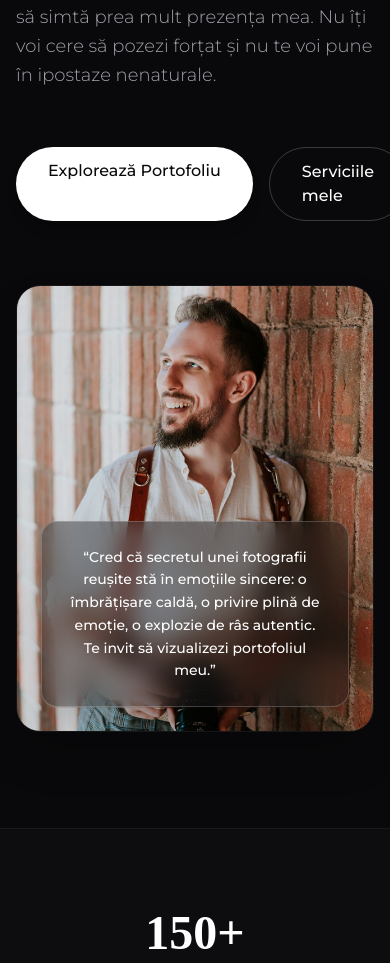
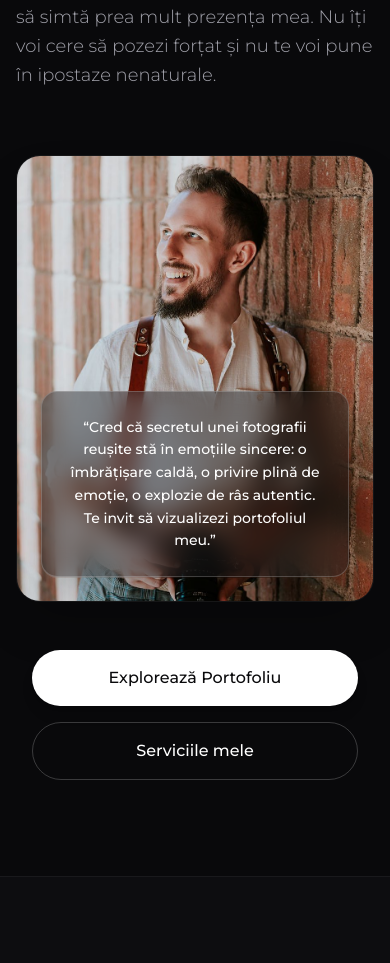
Before and after one commit to kristofihans/TrueFrame, a React (Vite) app: page / in a window 390 px wide. Shown: the part 1467-2430 px from the top of the page. Built offline with nearby package versions, Linux system fonts and the light colour scheme; a web font is replaced by a local one.

Commit message:
mobile adjustment

```diff
--- a/src/pages/Home.jsx
+++ b/src/pages/Home.jsx
@@ -132,12 +132,25 @@ export default function Home() {
                   Îmi place să fotografiez fără ca oamenii să simtă prea mult prezența mea. Nu îți voi cere să pozezi forțat și nu te voi pune în ipostaze nenaturale.
                 </p>
               </div>
-              <div className="flex gap-4 pt-6">
+
+              {/* Desktop Buttons (Hidden on mobile) */}
+              <div className="hidden lg:flex gap-4 pt-6">
                 <Link to="/portofoliu" className="btn-primary px-8">Explorează Portofoliu</Link>
                 <Link to="/servicii" className="btn-outline px-8">Serviciile mele</Link>
               </div>
             </motion.div>
           </div>
+
+          {/* Mobile Buttons (Shown ONLY on mobile, under everything else) */}
+          <motion.div
+            initial={{ opacity: 0, y: 20 }}
+            whileInView={{ opacity: 1, y: 0 }}
+            viewport={{ once: true }}
+            className="lg:hidden flex flex-col gap-4 pt-12 w-full max-w-sm mx-auto px-4"
+          >
+            <Link to="/portofoliu" className="btn-primary w-full text-center py-4">Explorează Portofoliu</Link>
+            <Link to="/servicii" className="btn-outline w-full text-center py-4">Serviciile mele</Link>
+          </motion.div>
         </div>
       </section>
 
```
